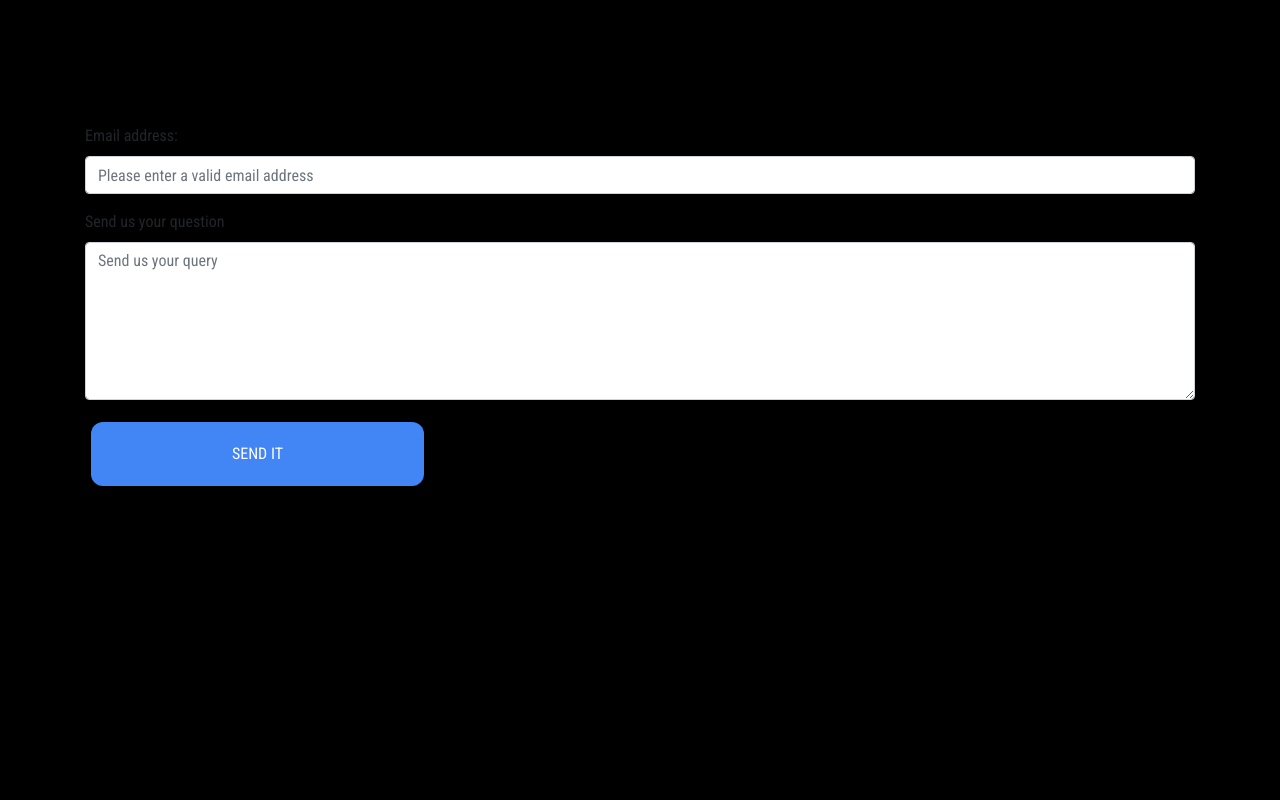
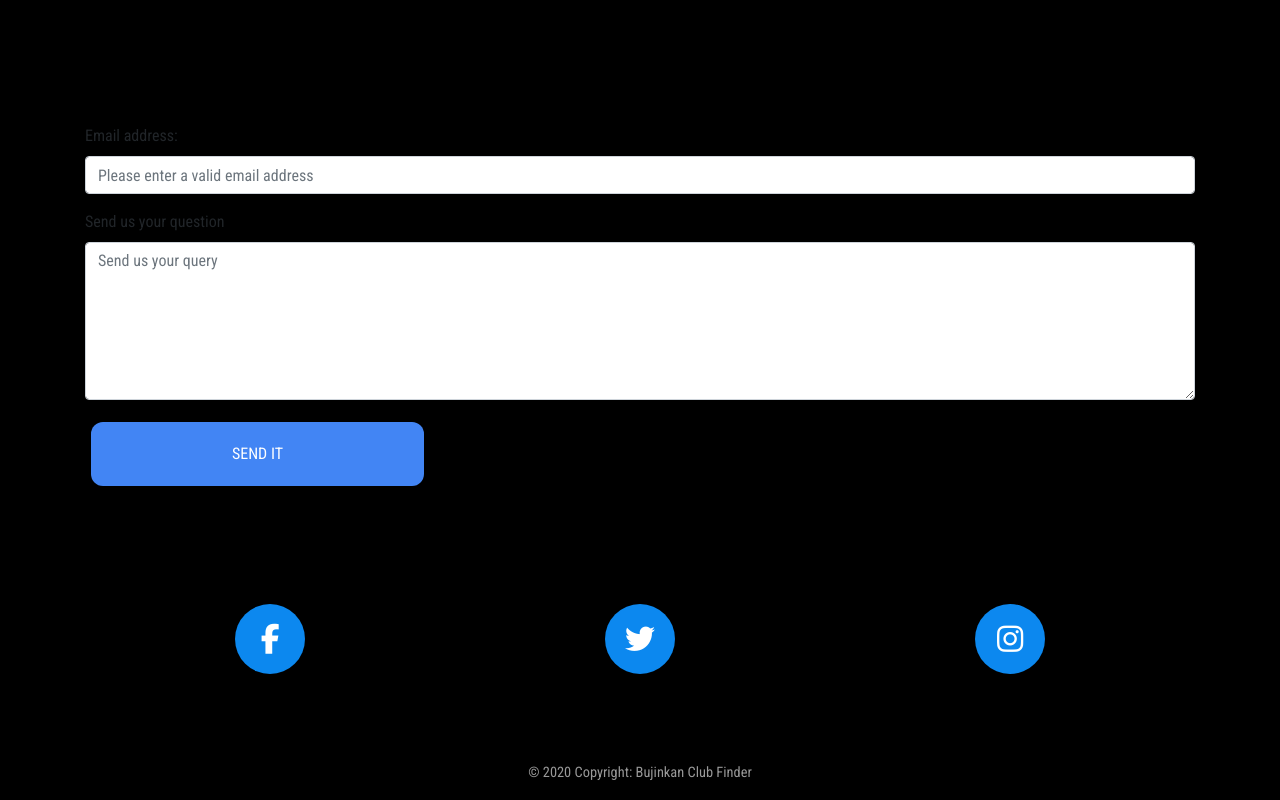
Before and after one commit to Code-Institute-Submissions/tadhgnolan-MilestoneProject2, a plain HTML site: page index.html in a window 1280 px wide. Shown: the part 1902-2702 px from the top of the page. Before the commit the page ends 2434 px from the top, so only its background shows below. Drawn offline with nearby package versions, Linux system fonts and the light colour scheme; some packages are replaced by stand-ins of ours.

Commit message:
added social media section & styling

```diff
--- a/index.html
+++ b/index.html
@@ -118,6 +118,47 @@
     </div>
   </section>
 
+  <section id="footer">
+    <footer class="page-footer font-small gray darken-3">
+      <div class="container">
+        <div class="row">
+          <div class="col-md-12 py-5">
+            <div id="social" class="mb-5 flex-center">
+              <a
+                class="fa"
+                href="#"
+                target="_blank"
+                rel="noreferrer"
+                ><i class="fab fa-facebook-f"></i>
+              </a>
+              <a
+              class="fa"
+              href="#"
+              target="_blank"
+              rel="noreferrer"
+              >
+              <i
+              class="fab fa-twitter"
+              >
+              </i>
+              </a>
+              <a
+              class="fa"
+              href="#"
+              target="_blank"
+              rel="noreferrer"
+              >
+              <i
+              class="fab fa-instagram"
+              ></i>
+              </a>
+            </div>
+          </div>
+        </div>
+      </div>
+      <div class="footer-copyright light text-center py-3">© 2020 Copyright: Bujinkan Club Finder</div>
+    </footer>
+  </section>
 
   <!-- Jquery, Popper & Bootstrap scripts added for improved functionality -->
   <script src="https://code.jquery.com/jquery-3.5.1.js" integrity="sha256-QWo7LDvxbWT2tbbQ97B53yJnYU3WhH/C8ycbRAkjPDc=" crossorigin="anonymous"></script>
--- a/style.css
+++ b/style.css
@@ -122,6 +122,23 @@ a {
   padding: right 1px;
 }
 
+.page-footer {
+  background-color: black !important;
+  color: white !important;
+  text-align: center !important;
+}
+
+.fa {
+  background-color: #0c88ef;
+  margin: auto;
+  padding: 20px;
+  font-size: 30px;
+  width: 70px;
+  text-align: center;
+  text-decoration: none;
+  border-radius: 50%;
+}
+
 html,
 body,
 header,
```
